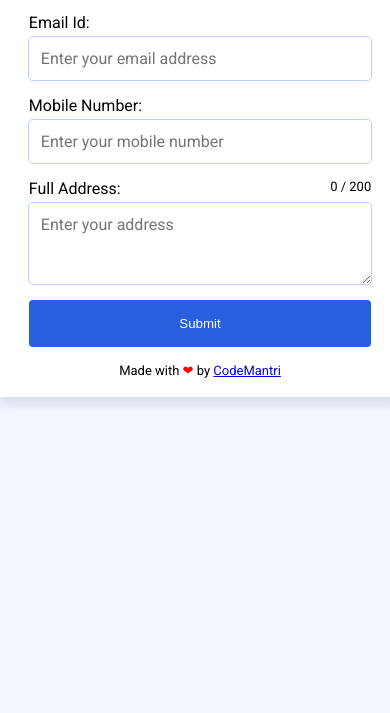
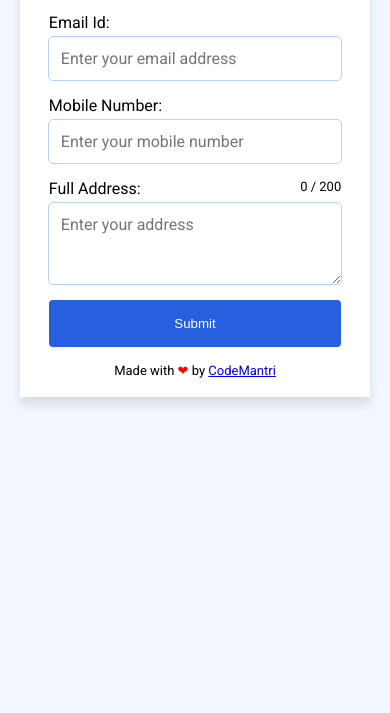
Before and after one commit to yadavkhushwant/registration-form, a plain HTML site: page index.html in a window 390 px wide. Shown: the part 131-844 px from the top of the page. Drawn offline with Linux system fonts and the light colour scheme.

Commit message:
added media breakpoint for mobile

```diff
--- a/app.js
+++ b/app.js
@@ -22,6 +22,10 @@ document.getElementById('registrationForm')
 .addEventListener('submit', (event) => {
     event.preventDefault();
     if (!isNameValid || !isEmailValid || !isMobileValid) {
+        return;
+    }
+    if (inputAddress.value.length > 200) {
+        alert('Address should be 200 characters maximum');
         return;
     }
 
--- a/style.css
+++ b/style.css
@@ -9,7 +9,7 @@ body{
     font-family: 'Roboto', sans-serif;
     background-color: #f1f6ff;
     margin: auto;
-    padding-top: 3%;
+    padding: 3%;
 }
 .form-title{
     text-align: center;
@@ -17,10 +17,16 @@ body{
 }
 .registration-form{
     margin: auto;
-    width: 400px;
+    width: 450px;
     background-color: white;
     padding: 1.2rem 1.8rem;
     box-shadow: 0 8px 10px rgba(0, 0, 0, 0.1);
+}
+
+@media screen and (max-width: 500px) {
+    .registration-form{
+        width: 350px;
+    }
 }
 
 input, textarea{
```
